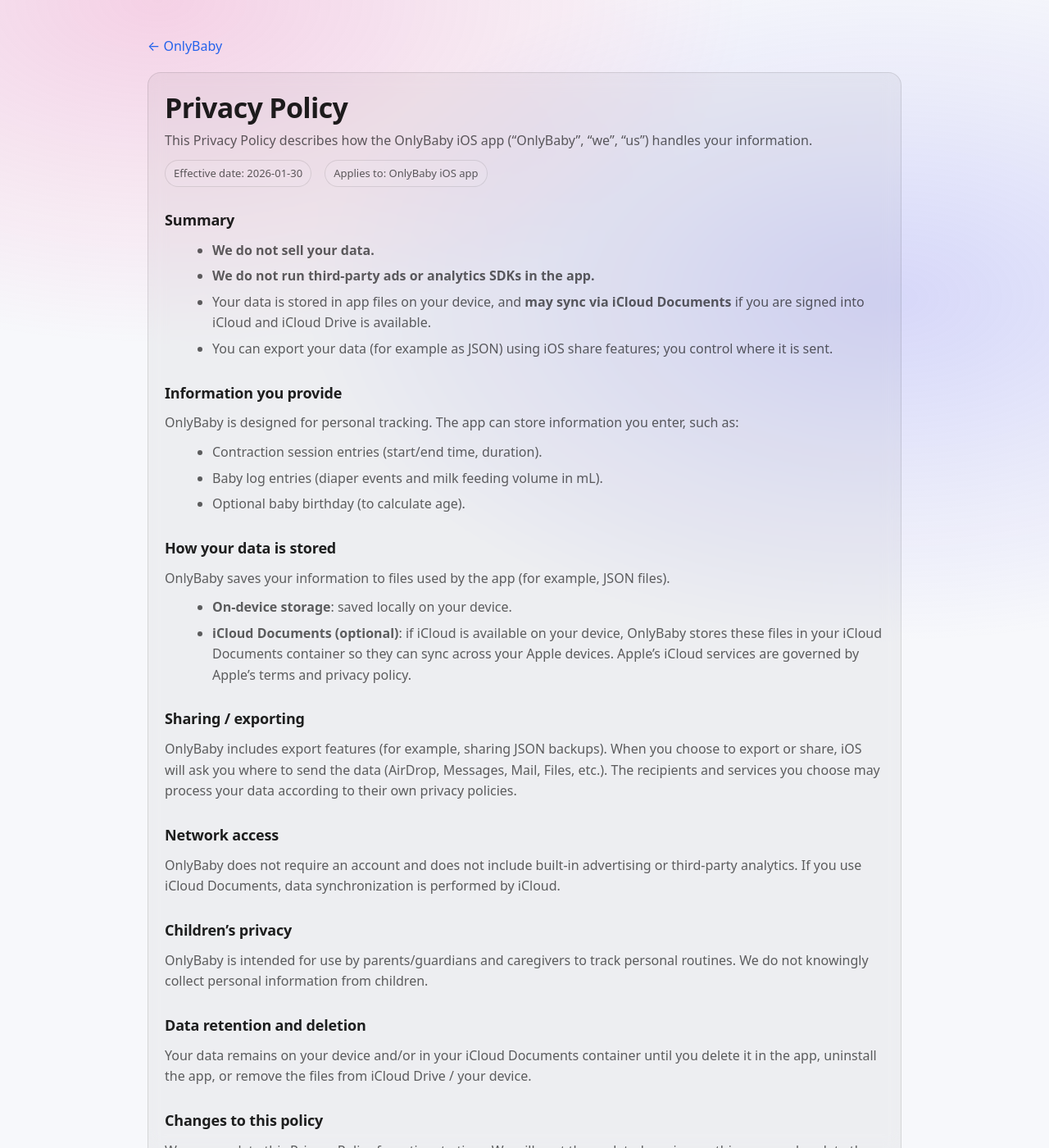
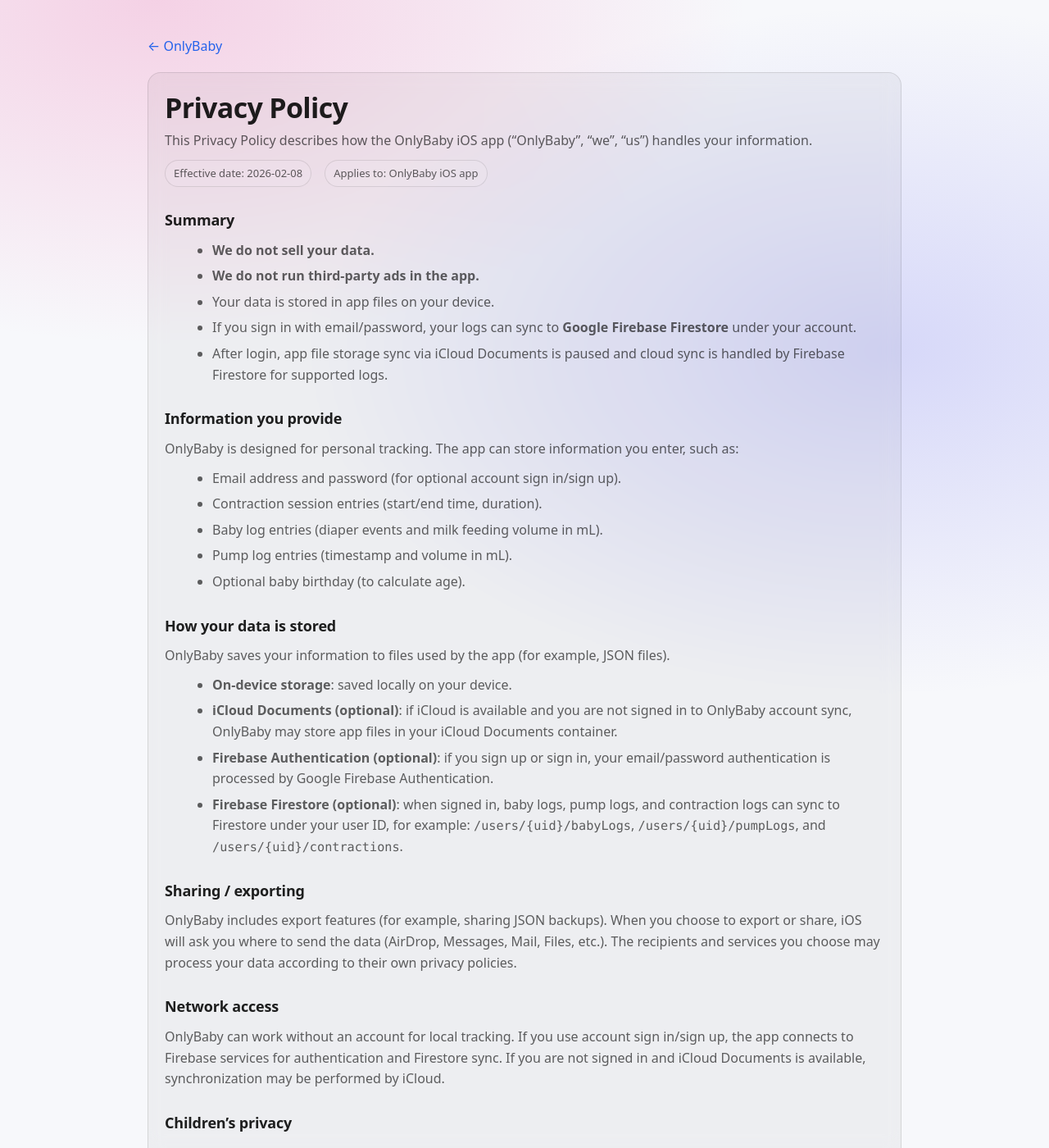
Before and after one commit to jacklandrin/jacklandrin.github.io, a Jekyll site: the page onlybaby/privacy.html, which Jekyll copies as it is, in a window 1280 px wide and 1400 px high. Shown: the whole window at 82% size. Built offline with Jekyll 4.4.1, drawn with Linux system fonts in a browser that asks for light colours; some of the changed text lies outside the part shown.

Commit message:
update privacy.html

```diff
--- a/onlybaby/privacy.html
+++ b/onlybaby/privacy.html
@@ -154,7 +154,7 @@
         </p>
 
         <div class="meta">
-          <span class="tag">Effective date: 2026-01-30</span>
+          <span class="tag">Effective date: 2026-02-08</span>
           <span class="tag">Applies to: OnlyBaby iOS app</span>
         </div>
 
@@ -162,18 +162,18 @@
         <ul>
           <li><strong>We do not sell your data.</strong></li>
           <li>
-            <strong
-              >We do not run third‑party ads or analytics SDKs in the app.</strong
-            >
+            <strong>We do not run third-party ads in the app.</strong>
           </li>
           <li>
-            Your data is stored in app files on your device, and
-            <strong>may sync via iCloud Documents</strong> if you are signed into
-            iCloud and iCloud Drive is available.
+            Your data is stored in app files on your device.
           </li>
           <li>
-            You can export your data (for example as JSON) using iOS share
-            features; you control where it is sent.
+            If you sign in with email/password, your logs can sync to
+            <strong>Google Firebase Firestore</strong> under your account.
+          </li>
+          <li>
+            After login, app file storage sync via iCloud Documents is paused
+            and cloud sync is handled by Firebase Firestore for supported logs.
           </li>
         </ul>
 
@@ -183,10 +183,12 @@
           information you enter, such as:
         </p>
         <ul>
+          <li>Email address and password (for optional account sign in/sign up).</li>
           <li>Contraction session entries (start/end time, duration).</li>
           <li>
             Baby log entries (diaper events and milk feeding volume in mL).
           </li>
+          <li>Pump log entries (timestamp and volume in mL).</li>
           <li>Optional baby birthday (to calculate age).</li>
         </ul>
 
@@ -201,9 +203,21 @@
           </li>
           <li>
             <strong>iCloud Documents (optional)</strong>: if iCloud is available
-            on your device, OnlyBaby stores these files in your iCloud Documents
-            container so they can sync across your Apple devices. Apple’s iCloud
-            services are governed by Apple’s terms and privacy policy.
+            and you are not signed in to OnlyBaby account sync, OnlyBaby may
+            store app files in your iCloud Documents container.
+          </li>
+          <li>
+            <strong>Firebase Authentication (optional)</strong>: if you sign up
+            or sign in, your email/password authentication is processed by Google
+            Firebase Authentication.
+          </li>
+          <li>
+            <strong>Firebase Firestore (optional)</strong>: when signed in, baby
+            logs, pump logs, and contraction logs can sync to Firestore under
+            your user ID, for example:
+            <code>/users/{uid}/babyLogs</code>,
+            <code>/users/{uid}/pumpLogs</code>, and
+            <code>/users/{uid}/contractions</code>.
           </li>
         </ul>
 
@@ -218,9 +232,10 @@
 
         <h2>Network access</h2>
         <p>
-          OnlyBaby does not require an account and does not include built-in
-          advertising or third‑party analytics. If you use iCloud Documents, data
-          synchronization is performed by iCloud.
+          OnlyBaby can work without an account for local tracking. If you use
+          account sign in/sign up, the app connects to Firebase services for
+          authentication and Firestore sync. If you are not signed in and iCloud
+          Documents is available, synchronization may be performed by iCloud.
         </p>
 
         <h2>Children’s privacy</h2>
@@ -235,6 +250,12 @@
           Your data remains on your device and/or in your iCloud Documents
           container until you delete it in the app, uninstall the app, or remove
           the files from iCloud Drive / your device.
+        </p>
+        <p>
+          If you use account sync, your synced log data is stored in Firebase
+          Firestore under your account. You can delete individual logs from the
+          app. If you delete your account in the app, Firebase Authentication
+          account deletion is requested.
         </p>
 
         <h2>Changes to this policy</h2>
```
